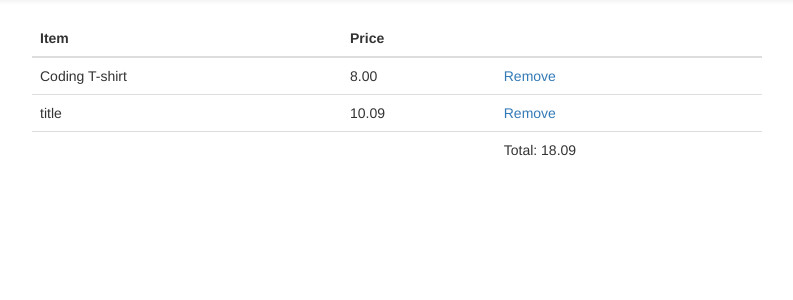
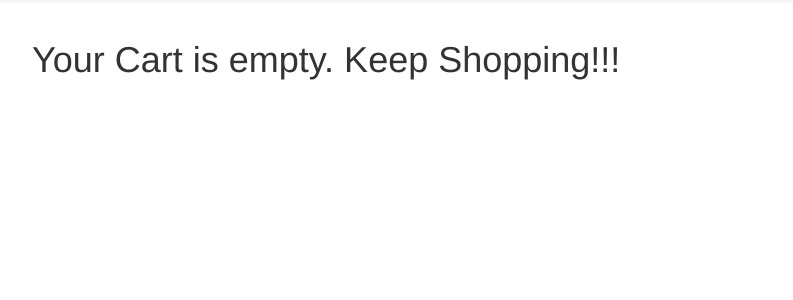
Before and after one commit to rajababu3/ecommerceDjango, a Django app: page /cart/ in a window 1280 px wide. Shown: the part 51-351 px from the top of the page, without its empty margins (243-1036 px from the left). Run offline with Django 3.2, Linux system fonts and the light colour scheme; data comes from the database, SQL or seed files in the repository; both versions use the stored data as it was after the commit; some libraries are stand-ins or nearby versions.

Commit message:
Added Session Functionality

```diff
--- a/carts/views.py
+++ b/carts/views.py
@@ -5,14 +5,30 @@ from django.core.urlresolvers import reverse
 from products.models import Product
 from .models import Cart
 def view(request):
-    cart = Cart.objects.all()[0]
-    context = {'cart': cart}
+    try:
+        the_id = request.session['cart_id']
+    except:
+        the_id = None
+    if the_id:
+        cart = Cart.objects.get(id=the_id)
+        context = {'cart': cart}
+    else:
+        empty_message = 'Your Cart is empty. Keep Shopping!!!'
+        context = {'empty': True, 'empty_message': empty_message}
     template = 'cart/view.html'
     return render(request, template, context)
 
 
 def update_cart(request, slug):
-    cart = Cart.objects.all()[0]
+    request.session.set_expiry(1200000)
+    try:
+        the_id = request.session['cart_id']
+    except:
+        new_cart = Cart()
+        new_cart.save()
+        request.session['cart_id'] = new_cart.id
+        the_id = new_cart.id
+    cart = Cart.objects.get(id=the_id)
     try:
         product = Product.objects.get(slug=slug)
     except product.DoesNotExist:
--- a/templates/cart/view.html
+++ b/templates/cart/view.html
@@ -2,6 +2,9 @@
 
 {% block content %}
     <div class="col-sm-8 col-sm-offset-2">
+{% if empty %}
+    <h1>{{ empty_message }}</h1>
+{% else %}
         <table class="table">
             <thead>
             <th>Item</th>
@@ -20,6 +23,7 @@
                 <tr><td>{{ item }}</td><td>{{ item.price }}</td><td><a href="{% url 'update_cart' item.slug %}">Remove</a> </td></tr>
             {% endfor %}
         </table>
+       {% endif %}
     </div>
 
 {% endblock %}
```
Also changed, not shown: db.sqlite3.
